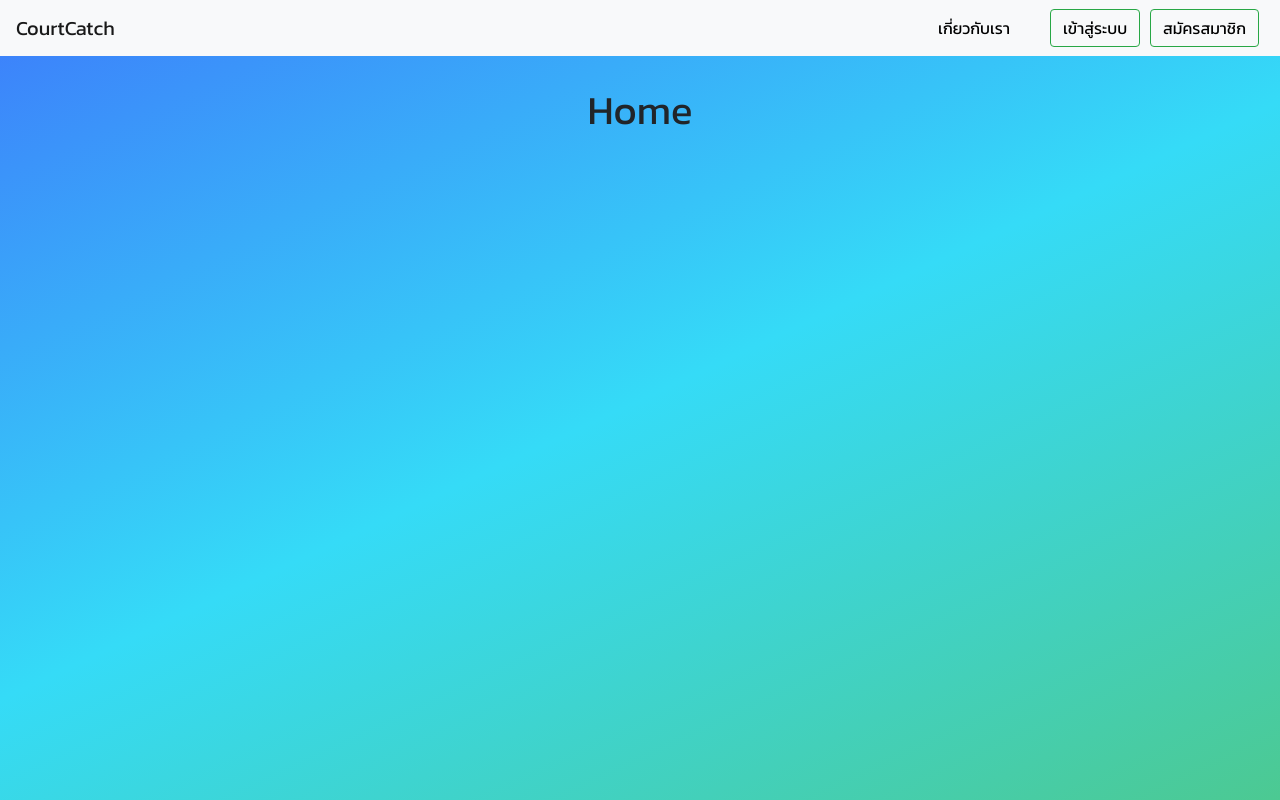
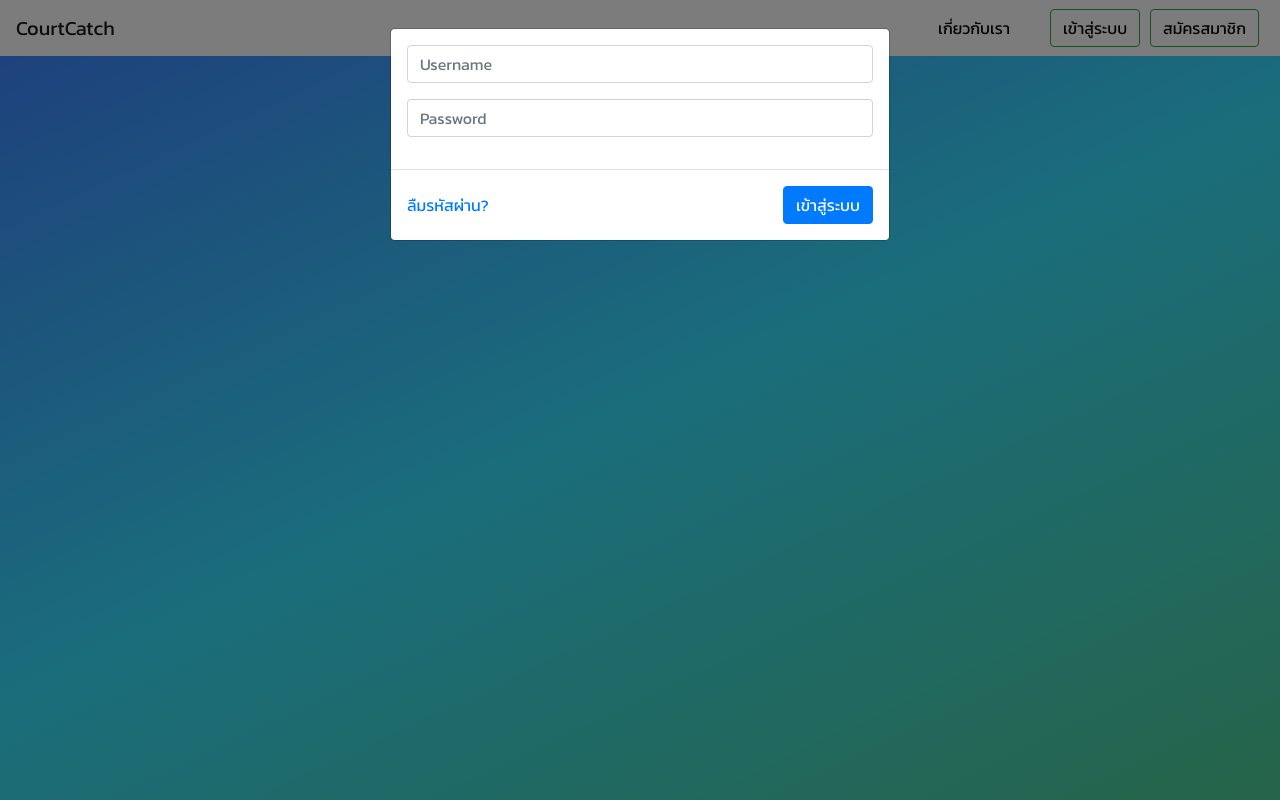
Before and after one commit to nessessence/sec2_KK_Frontend, a React (Create React App) app: page / in a window 1280 px wide. Both pictures are taken after a click on the element "เข้าสู่ระบบ". Built offline with nearby package versions, Linux system fonts and the light colour scheme.

Commit message:
add login popup

```diff
--- a/src/App.css
+++ b/src/App.css
@@ -53,3 +53,7 @@ body {
   background-attachment: fixed;
   background: linear-gradient(154.93deg,#3d7cfb 0%,#35dbf7 50%,#4cc992 100%);
 }
+
+button, .modal-body, a {
+  font-family: 'kanit' !important;
+}
--- a/src/components/NavBar/NavBar.js
+++ b/src/components/NavBar/NavBar.js
@@ -2,21 +2,62 @@ import React from 'react';
 import {Navbar, Nav} from 'react-bootstrap';
 import {NavLink} from 'react-router-dom'
 import './navbar.css';
+import {Form,Button,Modal} from 'react-bootstrap';
+
 
 class NavBar extends React.Component {
     constructor(props){
         super(props);
-        this.state = {};
+        this.state = {
+            isLoginModalOpen: false,
+            isSignupModalOpen: false
+        };
+    }
+
+    closeLoginModal = () => {
+        this.setState({
+            isLoginModalOpen: false
+        })
+    }
+
+    openLoginModal = () => {
+        this.setState({
+            isLoginModalOpen: true
+        })
+    }
+
+    Login = () => {
+        return (
+            <Modal show={this.state.isLoginModalOpen} onHide={this.closeLoginModal}>
+                <Form>
+                    <Modal.Body>
+                        <Form.Group>
+                            <Form.Control type="text" placeholder="Username" />
+                        </Form.Group>
+                        <Form.Group>
+                            <Form.Control type="password" placeholder="Password" />
+                        </Form.Group>
+                    </Modal.Body>
+                    <Modal.Footer>
+                    <a href="#">ลืมรหัสผ่าน?</a>
+                    <Button className="ml-auto" variant="primary" onClick={this.closeLoginModal}>
+                        เข้าสู่ระบบ
+                    </Button>
+                    </Modal.Footer>
+                </Form>
+            </Modal>
+        );
     }
 
     render(){
         return (
             <Navbar bg="light" expand="lg">
+                <this.Login/>
                 <Navbar.Brand href="/">CourtCatch</Navbar.Brand>
                 <Navbar.Toggle aria-controls="basic-navbar-nav" />
                 <Navbar.Collapse id="basic-navbar-nav" className="d-flex flex-row-reverse">
                     <div className="nav-button-group">
-                        <span className="nav-button btn btn-outline-success">เข้าสู่ระบบ</span>
+                        <span className="nav-button btn btn-outline-success" onClick={()=>this.openLoginModal()}>เข้าสู่ระบบ</span>
                         <span className="nav-button btn btn-outline-success">สมัครสมาชิก</span>
                     </div>
                     <NavLink className="nav-button" exact to="/about">เกี่ยวกับเรา</NavLink>
```
